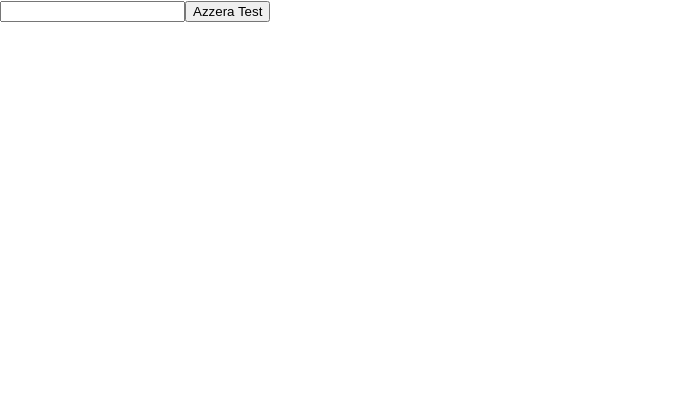
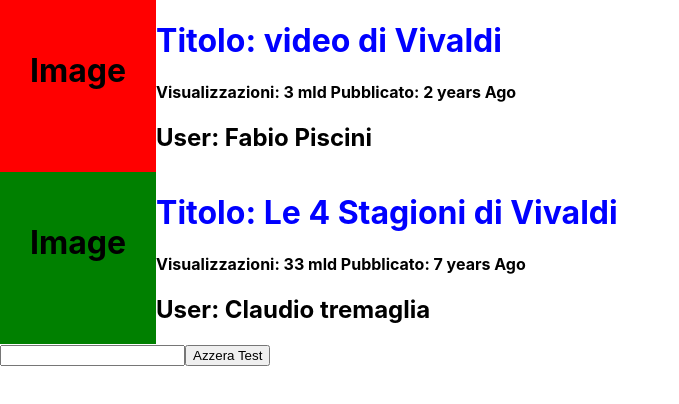
Before and after one commit to fabioPsc/app-react, a React (Create React App) app: page / in a window 1280 px wide. Shown: the top 404 px of the page, without its empty margins (0-679 px from the left). Built offline with nearby package versions, Linux system fonts and the light colour scheme.

Commit message:
inserita la View e installata estensione

```diff
--- a/src/App.js
+++ b/src/App.js
@@ -3,6 +3,7 @@ import './App.css';
 /* import VideoText from './VideoText'; */
 //CONCETTO DI STATE
 import {useState} from 'react';
+import VideoText from './VideoText';
 
 function App() {
   const [text, setText] = useState("")
@@ -14,6 +15,8 @@ function App() {
 
   return (
     <div className="App">
+      <VideoText title="video di Vivaldi" views="3 mld" published="2 years Ago" user="Fabio Piscini" color="red"/>
+      <VideoText title="Le 4 Stagioni di Vivaldi" views="33 mld" published="7 years Ago" user="Claudio tremaglia" color="green"/>
       <input type="text" onChange={onChangeHandler} value={text} />
       {text}
       <button onClick={()=>setText("")} >Azzera Test</button>
```
